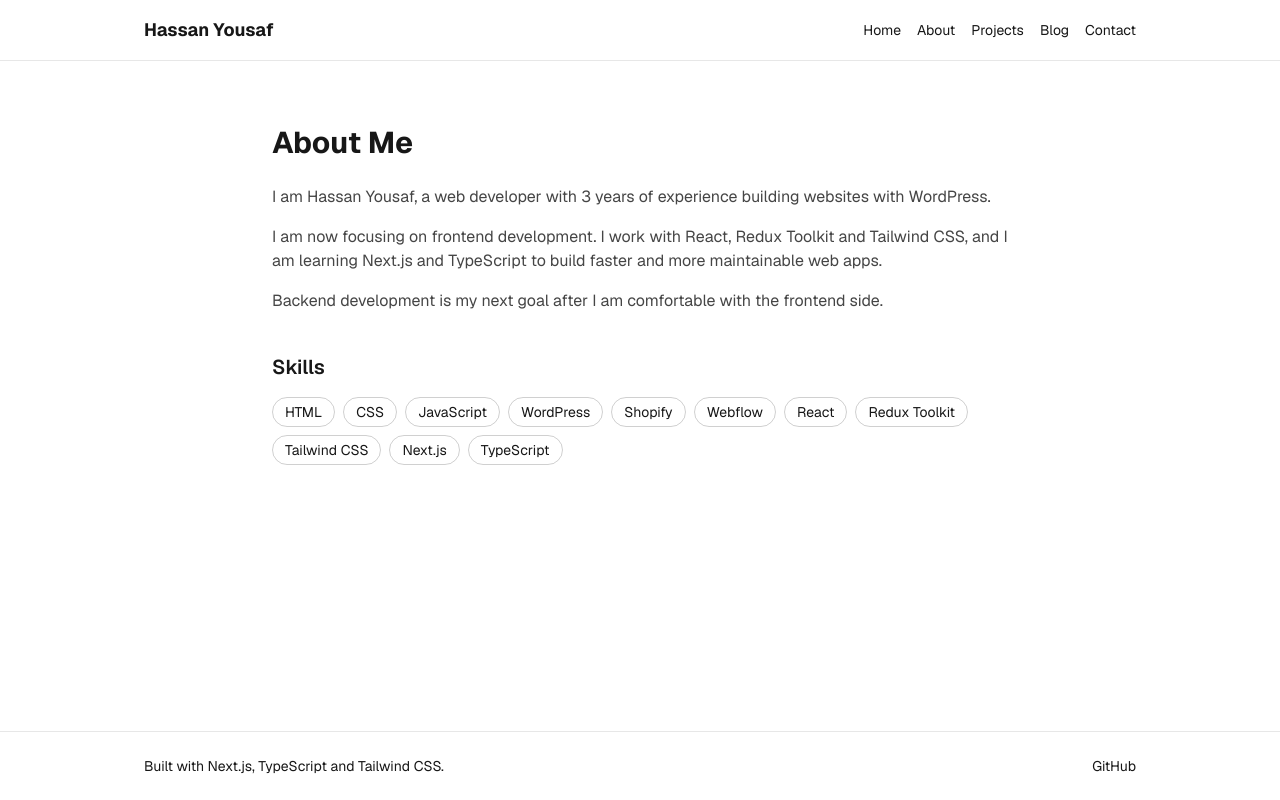
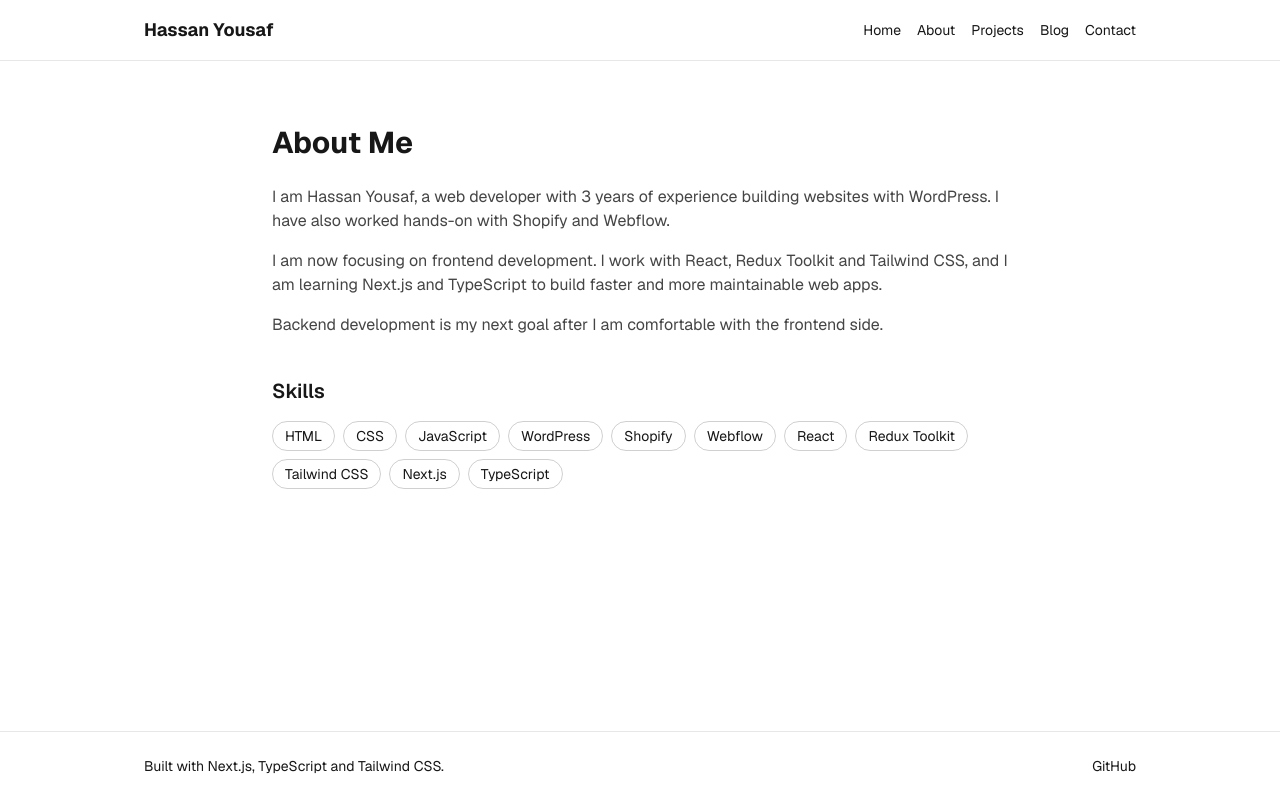
Before and after one commit to hyousafdev/nextjs-blog-portfolio, a Next.js app: page /about in a window 1280 px wide. Built offline with nearby package versions, Linux system fonts and the light colour scheme.

Commit message:
Update About Me bio

```diff
--- a/src/app/about/page.tsx
+++ b/src/app/about/page.tsx
@@ -3,7 +3,7 @@ import { siteConfig, skills } from "@/lib/constants";
 
 export const metadata: Metadata = {
   title: "About",
-  description: `About ${siteConfig.name}, a web developer moving from WordPress to modern frontend development.`,
+  description: `About ${siteConfig.name}, a web developer with WordPress, Shopify and Webflow experience, moving to modern frontend development.`,
 };
 
 export default function AboutPage() {
@@ -14,7 +14,8 @@ export default function AboutPage() {
       <div className="mt-6 space-y-4 text-foreground/80">
         <p>
           I am {siteConfig.name}, a web developer with 3 years of experience
-          building websites with WordPress.
+          building websites with WordPress. I have also worked hands-on with
+          Shopify and Webflow.
         </p>
         <p>
           I am now focusing on frontend development. I work with React, Redux
```
